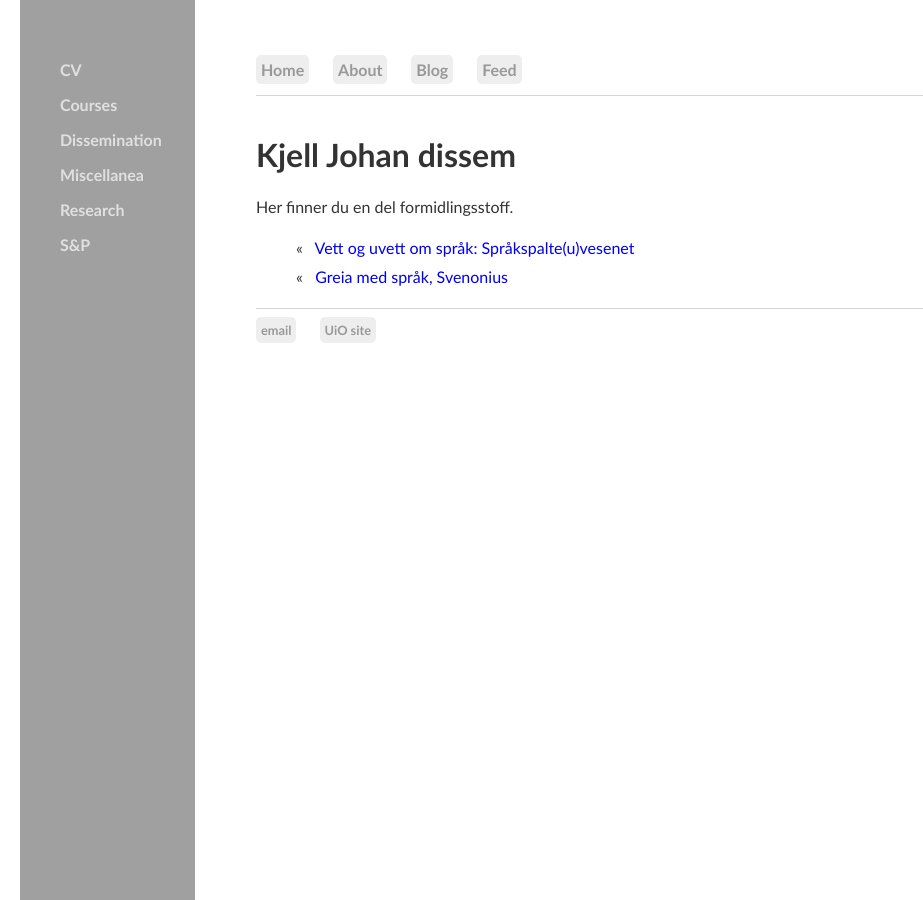
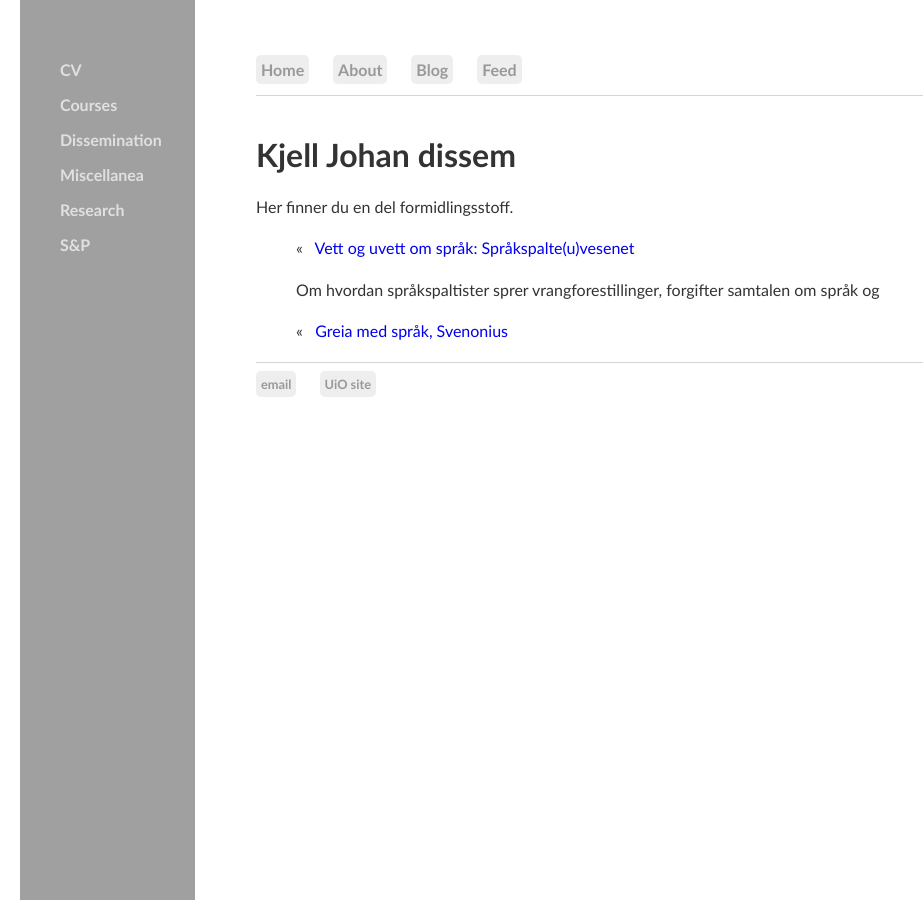
Before and after one commit to kjelljs/kjelljs.github.io, a Jekyll site: the page built from dissemination/index.html, in a window 1280 px wide. Shown: the whole page, without its empty margins (0-923 px from the left). Built offline with Jekyll 4.4.1, drawn with Linux system fonts in a browser that asks for light colours.

Commit message:
Update index.html

```diff
--- a/dissemination/index.html
+++ b/dissemination/index.html
@@ -12,6 +12,6 @@ title: Kjell Johan dissem
 
 	<p>Her finner du en del formidlingsstoff.</p>
 
-<ul><li id="blogposts">&laquo; &nbsp; <a href="/dissemination/terapi.html">Vett og uvett om språk: Språkspalte(u)vesenet</a></li>
+<ul><li id="blogposts">&laquo; &nbsp; <a href="/dissemination/terapi.html">Vett og uvett om språk: Språkspalte(u)vesenet</a><p>Om hvordan språkspaltister sprer vrangforestillinger, forgifter samtalen om språk og </p></li>
 <li id="blogposts">&laquo; &nbsp; <a href="/dissemination/svenon.html">Greia med språk, Svenonius</a></li>
 </ul>
```
